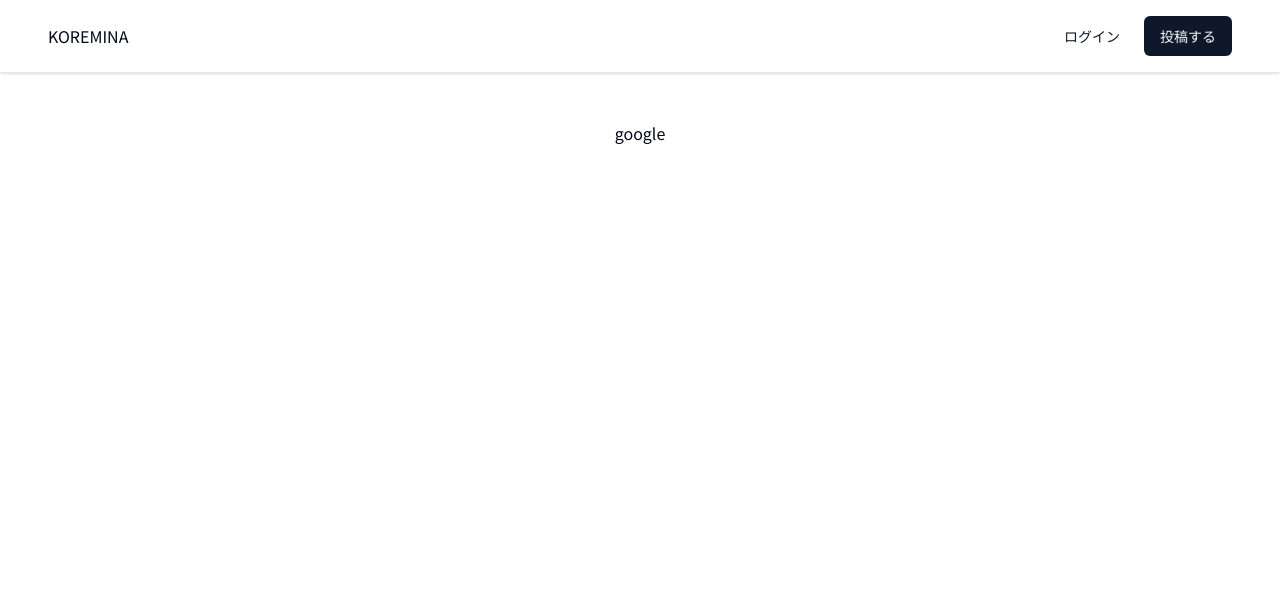
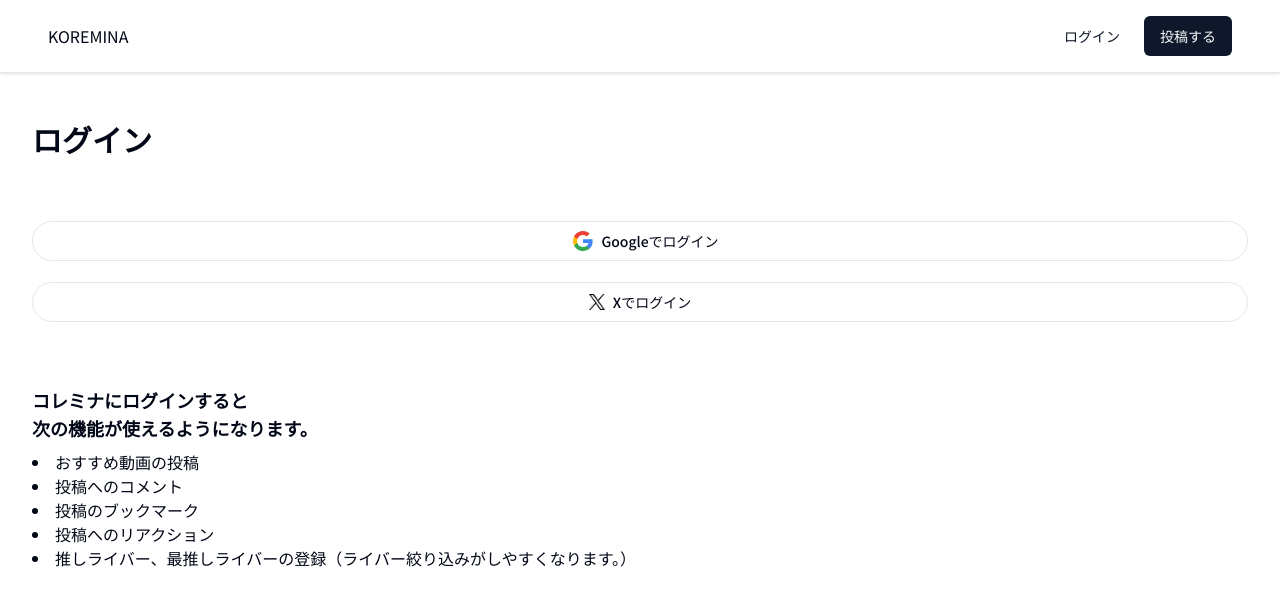
Before and after one commit to HiroshiIgarash/koremina, a Next.js app: page /login in a window 1280 px wide. Shown: the top 606 px of the page. Built offline with nearby package versions, Linux system fonts and the light colour scheme; no server answers.

Commit message:
ログイン画面作成

```diff
--- a/app/(pages)/layout.tsx
+++ b/app/(pages)/layout.tsx
@@ -22,7 +22,7 @@ export default function RootLayout({
       <body className={noto.className}>
         <NextTopLoader showSpinner={false} height={2} />
         <Header />
-        <main className="flex min-h-screen flex-col items-center pt-12 pb-20">
+        <main className="flex flex-col items-center pt-12 pb-20">
           {children}
         </main>
         <Toaster />
--- a/app/(pages)/login/page.tsx
+++ b/app/(pages)/login/page.tsx
@@ -1,22 +1,68 @@
-"use client"
-import { signIn } from 'next-auth/react';
-import { useSearchParams } from 'next/navigation';
+"use client";
+
+import { Button } from "@/components/ui/button";
+import { signIn } from "next-auth/react";
+import Image from "next/image";
+import { useSearchParams } from "next/navigation";
 
 const Page = () => {
-  const searchParams = useSearchParams()
+  const searchParams = useSearchParams();
 
-  const callbackUrl = searchParams.get('callbackUrl') || undefined
+  const callbackUrl = searchParams.get("callbackUrl") || undefined;
 
-  const googleLogin = () => {
-      signIn('google',{callbackUrl})
-  }
+  const handleLogin = (provider: "google" | "twitter") => {
+    signIn(provider, { callbackUrl });
+  };
+
   return (
-    <ul>
-      <li>
-        <button onClick={googleLogin}>google</button>
-      </li>
-      <li></li>
-    </ul>
+    <>
+      <div className="px-8 w-full">
+        <h1 className="text-3xl font-bold mb-8">ログイン</h1>
+        <ul className="w-full space-y-4 py-8">
+          <li>
+            <Button
+              variant="outline"
+              onClick={()=>handleLogin("google")}
+              className="rounded-full w-full"
+            >
+              <Image
+                src="/google-logo.svg"
+                alt=""
+                width={40}
+                height={40}
+                // className="mr-2 w-4 aspect-square"
+              />
+              Googleでログイン
+            </Button>
+          </li>
+          <li>
+            <Button
+              variant="outline"
+              onClick={()=>handleLogin("twitter")}
+              className="rounded-full w-full"
+            >
+              <Image
+                src="/x-logo-black.png"
+                alt=""
+                width={16}
+                height={16}
+                className="mr-2 w-4 aspect-square"
+              />
+              Xでログイン
+            </Button>
+          </li>
+        </ul>
+        <h2 className="font-bold text-lg mt-8">コレミナにログインすると<br />次の機能が使えるようになります。</h2>
+        <ul className="list-disc list-inside mt-2">
+          <li>おすすめ動画の投稿</li>
+          <li>投稿へのコメント</li>
+          <li>投稿のブックマーク</li>
+          <li>投稿へのリアクション</li>
+          <li>推しライバー、最推しライバーの登録（ライバー絞り込みがしやすくなります。）</li>
+
+        </ul>
+      </div>
+    </>
   );
 };
 
```
Also changed, not shown: public/google-logo.svg (added), public/x-logo-black.png (added).
